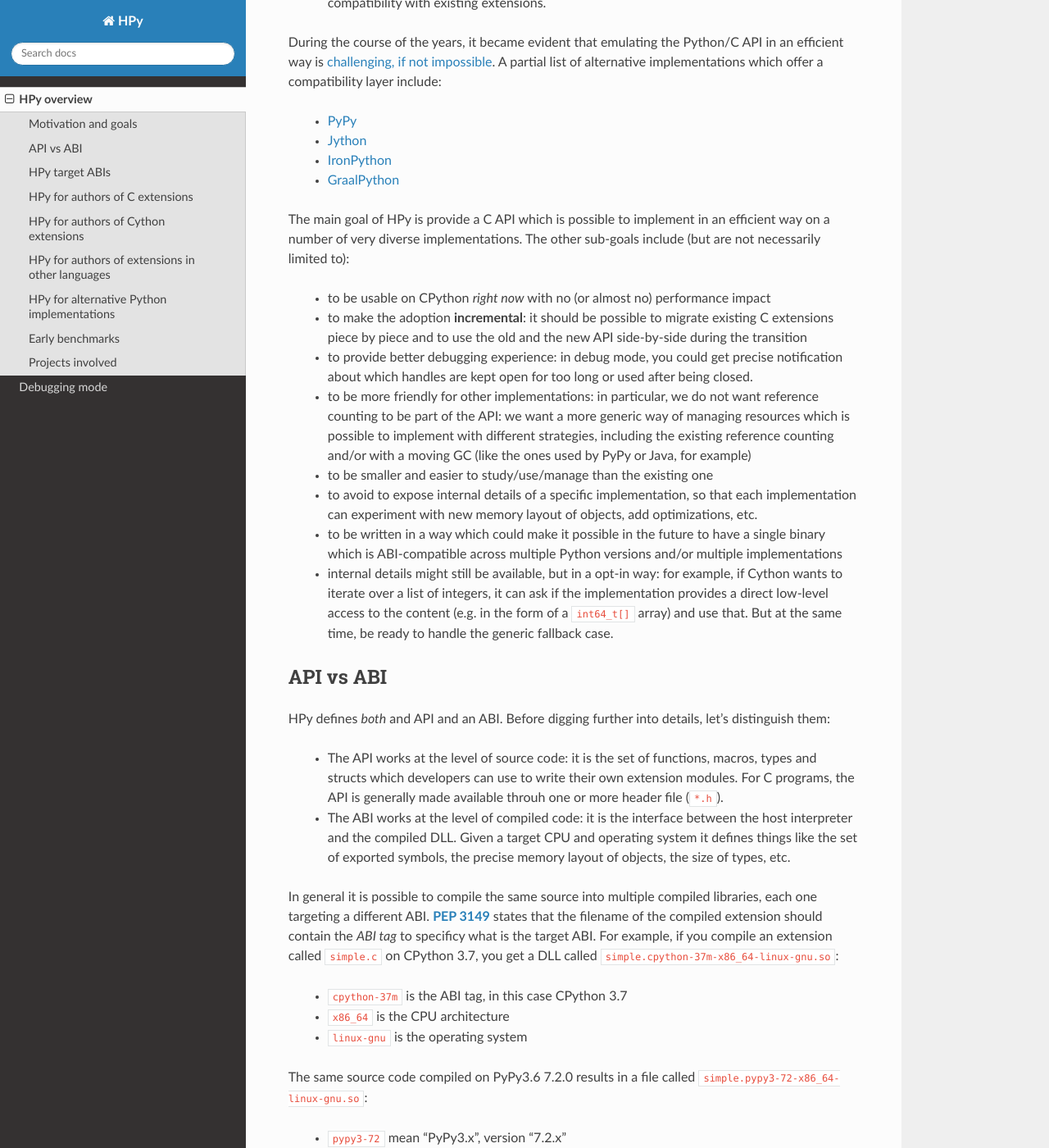
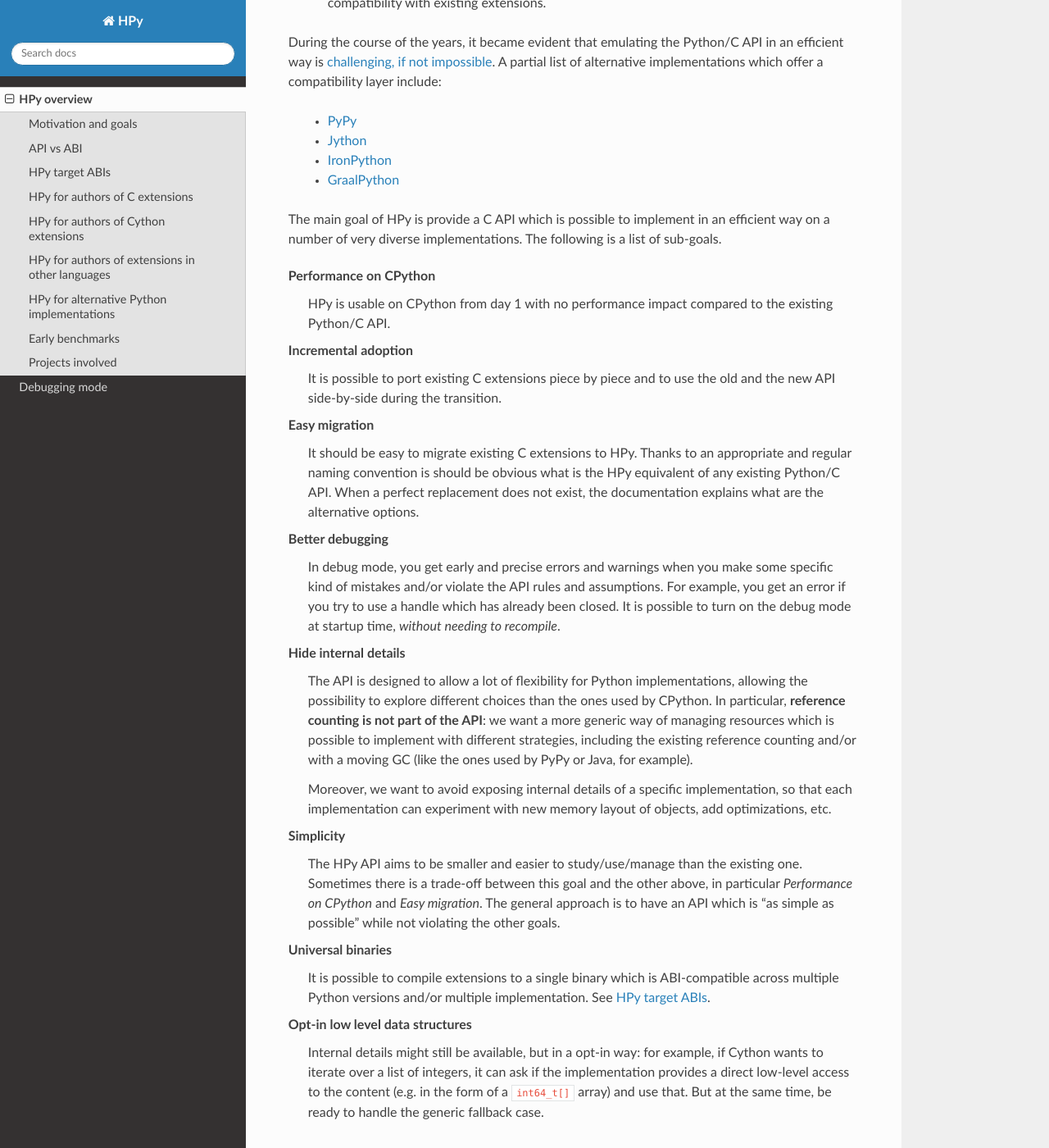
Before and after one commit to hpyproject/hpy, a Sphinx documentation site: the page built from docs/overview.rst, in a window 1280 px wide and 1400 px high, scrolled down 464 px. Shown: the whole window at 82% size. Built offline with Sphinx 7.4.7 and the Read the Docs theme 2.0.0, drawn with Linux system fonts in a browser that asks for light colours; some of the changed text lies outside the part shown.

Commit message:
turn the bulleted list into a definition list, with some rewording

```diff
--- a/docs/overview.rst
+++ b/docs/overview.rst
@@ -7,7 +7,7 @@
 The biggest quality of the Python ecosystem is to have a huge number of high
 quality libraries for all kind of jobs. Many of them, especially in the
 scientific community, are written in C and exposed to Python using the
-Python/C API.
+`Python/C API <https://docs.python.org/3/c-api/index.html>`_.
 
 However, the Python/C API exposes a number of CPython's implementation details
 and low-level data structure layout. This has two important consequences:
@@ -35,41 +35,68 @@
   - `GraalPython <https://github.com/graalvm/graalpython>`_
 
 The main goal of HPy is provide a C API which is possible to implement in an
-efficient way on a number of very diverse implementations.  The other
-sub-goals include (but are not necessarily limited to):
+efficient way on a number of very diverse implementations.  The following is a
+list of sub-goals.
 
-  - to be usable on CPython *right now* with no (or almost no) performance
-    impact
+Performance on CPython
+  HPy is usable on CPython from day 1 with no performance impact compared to
+  the existing Python/C API.
 
-  - to make the adoption **incremental**: it should be possible to migrate
-    existing C extensions piece by piece and to use the old and the new API
-    side-by-side during the transition
 
-  - to provide better debugging experience: in debug mode, you could get
-    precise notification about which handles are kept open for too long
-    or used after being closed.
+Incremental adoption
+  It is possible to port existing C extensions piece by piece and to use
+  the old and the new API side-by-side during the transition.
 
-  - to be more friendly for other implementations: in particular, we do not
-    want reference counting to be part of the API: we want a more generic way
-    of managing resources which is possible to implement with different
-    strategies, including the existing reference counting and/or with a moving
-    GC (like the ones used by PyPy or Java, for example)
 
-  - to be smaller and easier to study/use/manage than the existing one
+Easy migration
+  It should be easy to migrate existing C extensions to HPy. Thanks to an
+  appropriate and regular naming convention is should be obvious what is the
+  HPy equivalent of any existing Python/C API.  When a perfect replacement
+  does not exist, the documentation explains what are the alternative options.
 
-  - to avoid to expose internal details of a specific implementation, so that
-    each implementation can experiment with new memory layout of objects, add
-    optimizations, etc.
 
-  - to be written in a way which could make it possible in the future to have
-    a single binary which is ABI-compatible across multiple Python versions
-    and/or multiple implementations
+Better debugging
+  In debug mode, you get early and precise errors and warnings when you make
+  some specific kind of mistakes and/or violate the API rules and
+  assumptions. For example, you get an error if you try to use a handle which
+  has already been closed. It is possible to turn on the debug mode at startup
+  time, *without needing to recompile*.
 
-  - internal details might still be available, but in a opt-in way: for
-    example, if Cython wants to iterate over a list of integers, it can ask if
-    the implementation provides a direct low-level access to the content
-    (e.g. in the form of a ``int64_t[]`` array) and use that. But at the same
-    time, be ready to handle the generic fallback case.
+
+Hide internal details
+  The API is designed to allow a lot of flexibility for Python
+  implementations, allowing the possibility to explore different choices than
+  the ones used by CPython.  In particular, **reference counting is not part
+  of the API**: we want a more generic way of managing resources which is
+  possible to implement with different strategies, including the existing
+  reference counting and/or with a moving GC (like the ones used by PyPy or
+  Java, for example).
+
+  Moreover, we want to avoid exposing internal details of a specific
+  implementation, so that each implementation can experiment with new memory
+  layout of objects, add optimizations, etc.
+
+
+Simplicity
+  The HPy API aims to be smaller and easier to study/use/manage than the
+  existing one. Sometimes there is a trade-off between this goal and the other
+  above, in particular *Performance on CPython* and *Easy migration*.  The
+  general approach is to have an API which is "as simple as possible" while
+  not violating the other goals.
+
+
+Universal binaries
+  It is possible to compile extensions to a single binary which is
+  ABI-compatible across multiple Python versions and/or multiple
+  implementation. See :ref:`hpy-target-abis`.
+
+
+Opt-in low level data structures
+  Internal details might still be available, but in a opt-in way: for example,
+  if Cython wants to iterate over a list of integers, it can ask if the
+  implementation provides a direct low-level access to the content (e.g. in
+  the form of a ``int64_t[]`` array) and use that. But at the same time, be
+  ready to handle the generic fallback case.
 
 
 API vs ABI
@@ -109,6 +136,8 @@
 The HPy C API is exposed to the user by including ``hpy.h`` and it is
 explained in its own section of the documentation.
 
+
+.. _hpy-target-abis:
 
 HPy target ABIs
 ----------------
```
